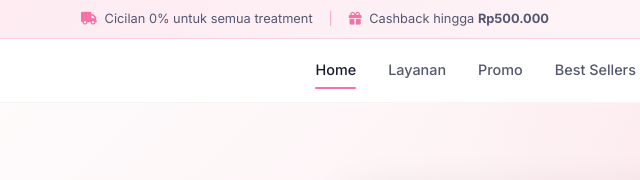
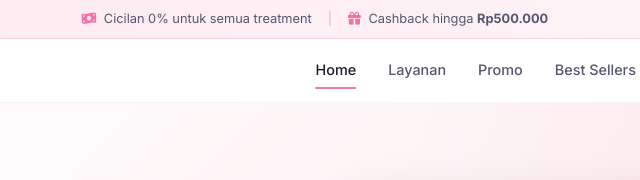
Before and after one commit to ddapppa/Project-Clinic-Profile-Sales, a plain HTML site: page index.html in a window 1280 px wide. Shown: the top 180 px of the page, 325-965 px from the left. Drawn offline with nearby package versions, Linux system fonts and the light colour scheme; a web font is replaced by a local one.

Commit message:
Update index.html

```diff
--- a/index.html
+++ b/index.html
@@ -21,7 +21,7 @@
 <!-- ===== TOP BAR ===== -->
 <div class="top-bar">
   <div class="top-bar-inner">
-    <span><i class="fa-solid fa-truck"></i> Cicilan 0% untuk semua treatment</span>
+    <span><i class="fa-solid fa-money-bill-wave"></i> Cicilan 0% untuk semua treatment</span>
     <span class="top-bar-divider">|</span>
     <span><i class="fa-solid fa-gift"></i> Cashback hingga <strong>Rp500.000</strong> </span>
   </div>
```
